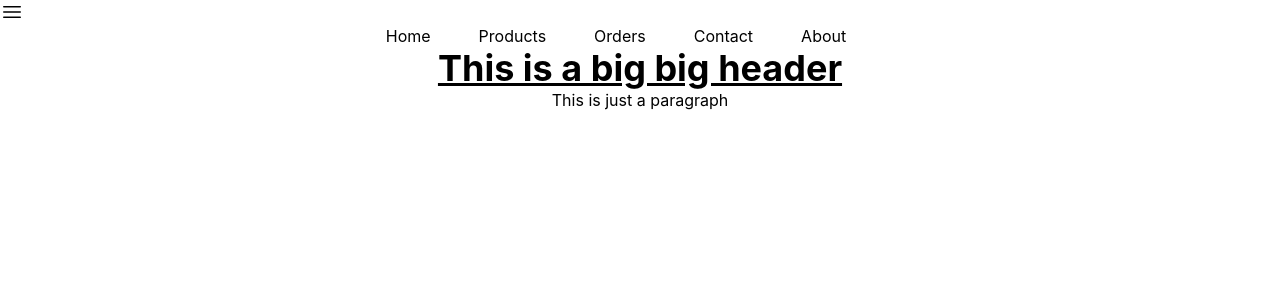
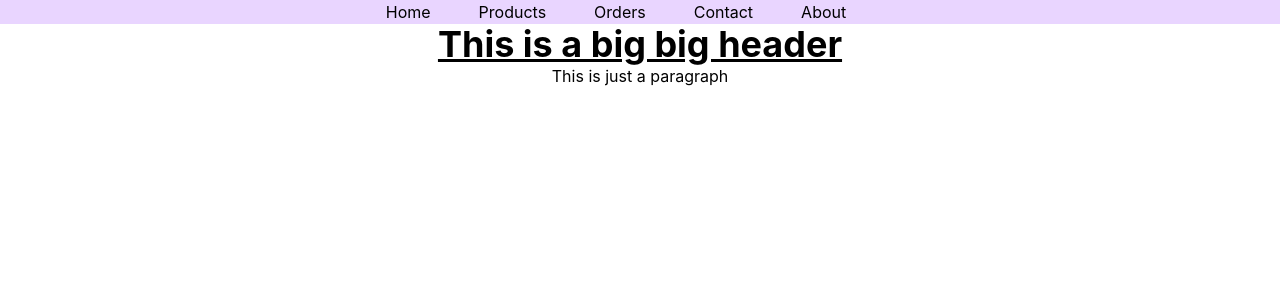
Before and after one commit to arfan36/day-85-2_m-51_price-club_september-30, a React (Create React App) app: page / in a window 1280 px wide. Shown: the top 300 px of the page. Built offline with nearby package versions, Linux system fonts and the light colour scheme.

Commit message:
51-5 Create Nav toggle and navbar animation

```diff
--- a/src/components/NavBar/NavBar.js
+++ b/src/components/NavBar/NavBar.js
@@ -6,20 +6,22 @@
     const [open, setOpen] = useState(false);
     const routes = [
         { id: 1, name: 'Home', path: '/home' },
-        { id: 2, name: 'Products', path: '/home' },
-        { id: 3, name: 'Orders', path: '/home' },
-        { id: 4, name: 'Contact', path: '/home' },
-        { id: 5, name: 'About', path: '/home' }
+        { id: 2, name: 'Products', path: '/products' },
+        { id: 3, name: 'Orders', path: '/orders' },
+        { id: 4, name: 'Contact', path: '/contact' },
+        { id: 5, name: 'About', path: '/about' }
     ];
     return (
-        <nav>
-            {
-                open ?
-                    <XMarkIcon onClick={() => setOpen(!open)} className="h-6 w-6" />
-                    :
-                    <Bars3Icon onClick={() => setOpen(!open)} className="h-6 w-6" />
-            }
-            <ul className='md:flex justify-center'>
+        <nav className='bg-purple-200 w-full'>
+            <div onClick={() => setOpen(!open)} className="h-6 w-6 md:hidden">
+                {
+                    open ?
+                        <XMarkIcon />
+                        :
+                        <Bars3Icon />
+                }
+            </div>
+            <ul className={`bg-purple-200 w-full md:flex justify-center absolute md:static duration-500 ease-in ${open ? 'top-6' : 'top-[-120px]'}`}>
                 {
                     routes.map(route => <Link
                         key={route.id}
```
